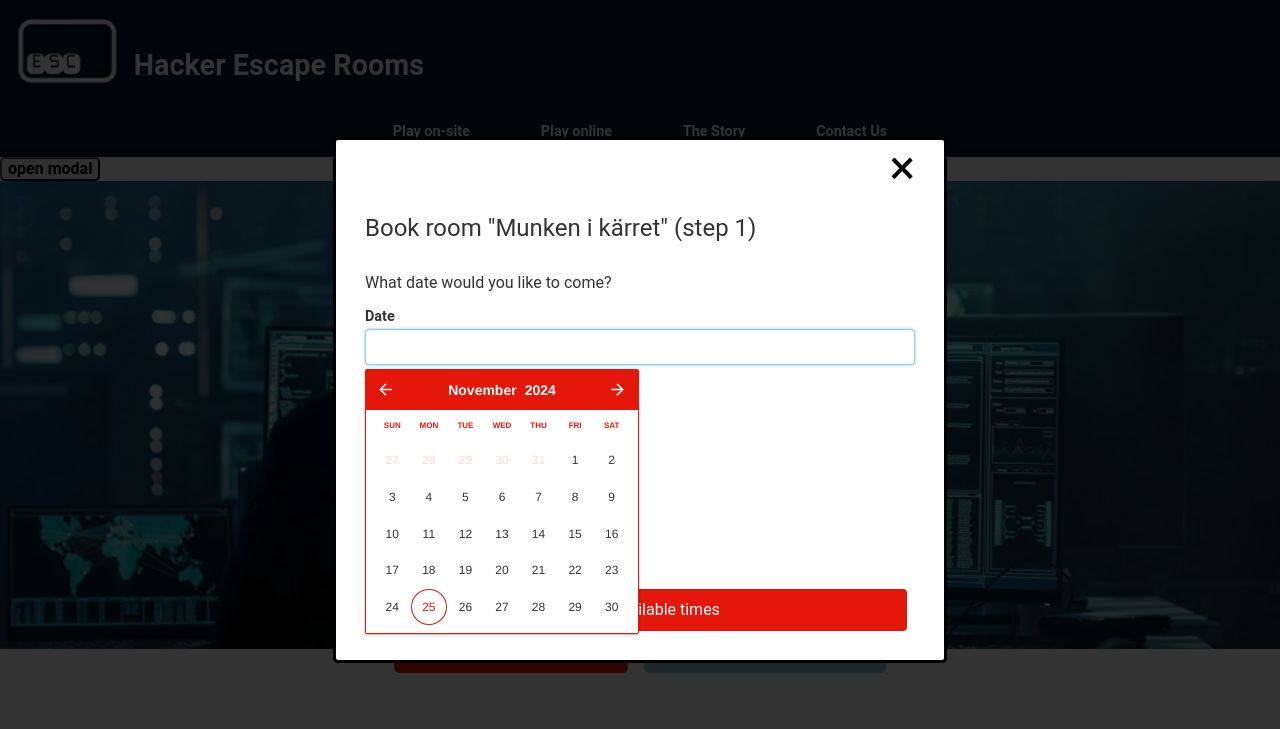
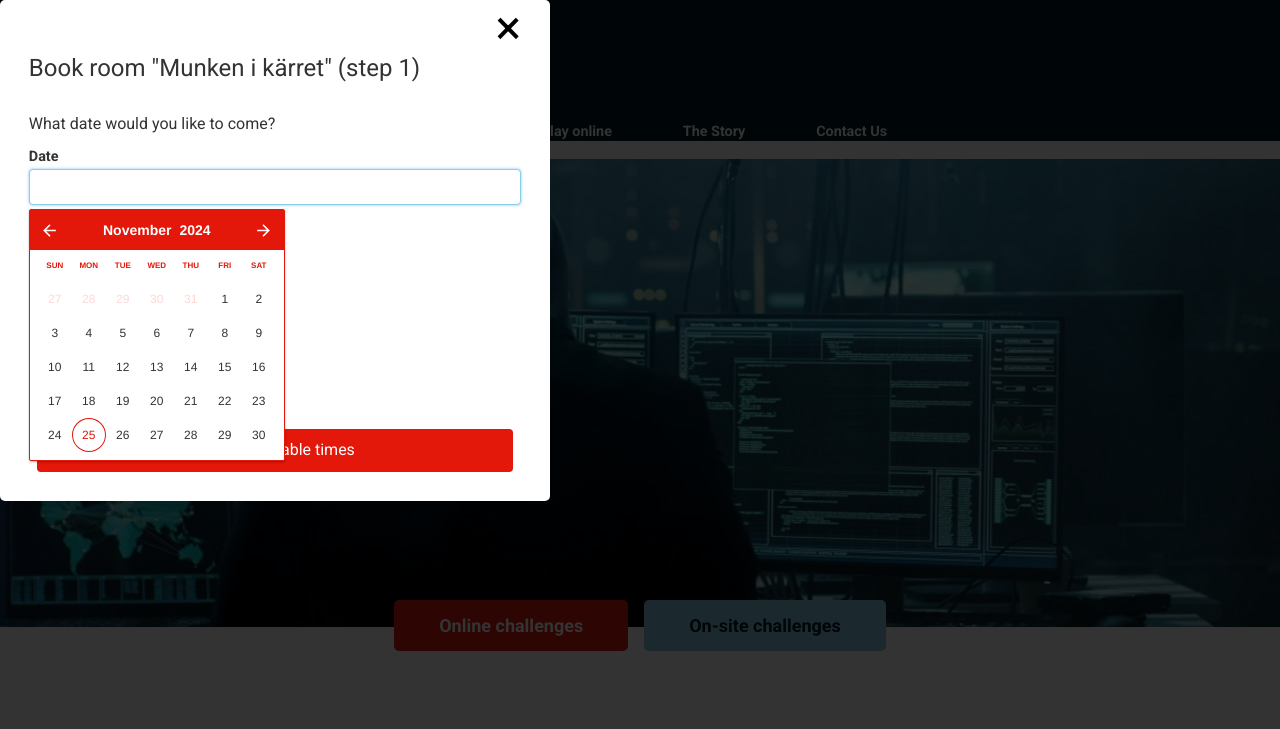
Before and after one commit to Klumpish/ESCapeRoom-cypress, a website with bundled scripts: page index.html in a window 1280 px wide. Both pictures are taken after a click on the button "open modal". Shown: the top 729 px of the page. Built offline with nearby package versions, Linux system fonts and the light colour scheme; no server answers.

Commit message:
removed default padding, border and margin from webstyle. Made minor adjustments in challenges.js

```diff
--- a/challenges.js
+++ b/challenges.js
@@ -20,7 +20,6 @@ const challengeSort = {
 		} catch (error) {
 			console.error('Error in getApiToArray', error);
 		}
-
 	},
 	/**
 	 * Function to sort rating in descending order.
@@ -95,8 +94,7 @@ const challengeSort = {
 	 * Function to create a challenge card.
 	 */
 	createChallenge () {
-		if (this.currentPath === "/index.html") {
-
+		if (this.currentPath.includes("index.html")) {
 
 			const cardContainer = document.querySelector('.card__container');
 
@@ -180,12 +178,11 @@ const challengeSort = {
 	 * Function to read from array and dynamically make challenge cards.
 	   */
 	createChallengeCardsToFilter (challengeArray) {
-		const currentPath = window.location.pathname; // fetch challenges.html
 		const contentContainer = document.querySelector(".api-challenges"); // Show challenges
 
 		// Dynamic loading of challenges.js only if location is challenge.html
 
-		if (currentPath.includes("challenges.html")) {
+		if (this.currentPath.includes("challenges.html")) {
 			try {
 				// Create new container for API
 				const newContent = document.createElement("div");
--- a/style.css
+++ b/style.css
@@ -1,14 +1,20 @@
+@import url("https://fonts.googleapis.com/css2?family=Roboto:ital,wght@0,400;0,700;1,400&display=swap");
 /* VARIABLES */
 :root {
   --light-gray: ;
   --dark-gray: ;
 }
 
-@import url("https://fonts.googleapis.com/css2?family=Roboto:ital,wght@0,400;0,700;1,400&display=swap");
+* {
+    box-sizing: border-box;
+    border: 0 none;
+    padding: 0;
+    margin: 0;
+}
+
 html {
   font-size: 16px;
   max-width: 1280px;
-  margin: 0 auto;
 }
 
 body {
```
